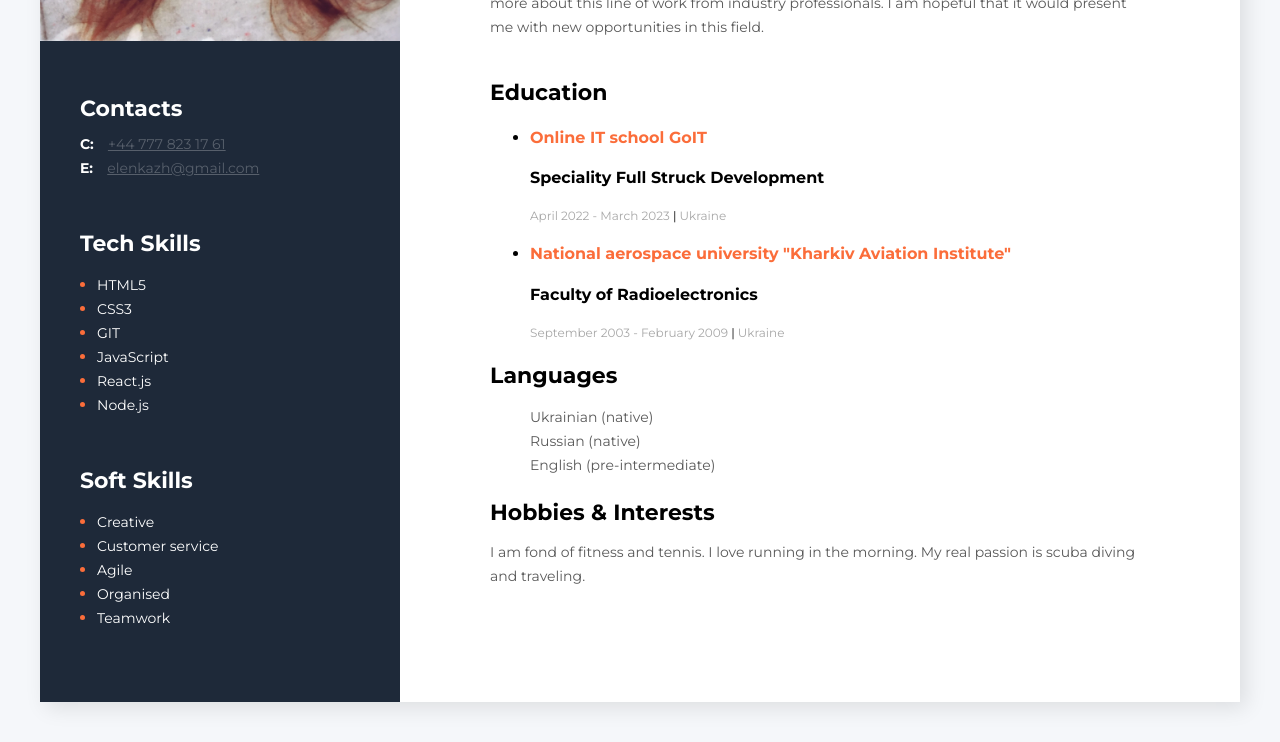
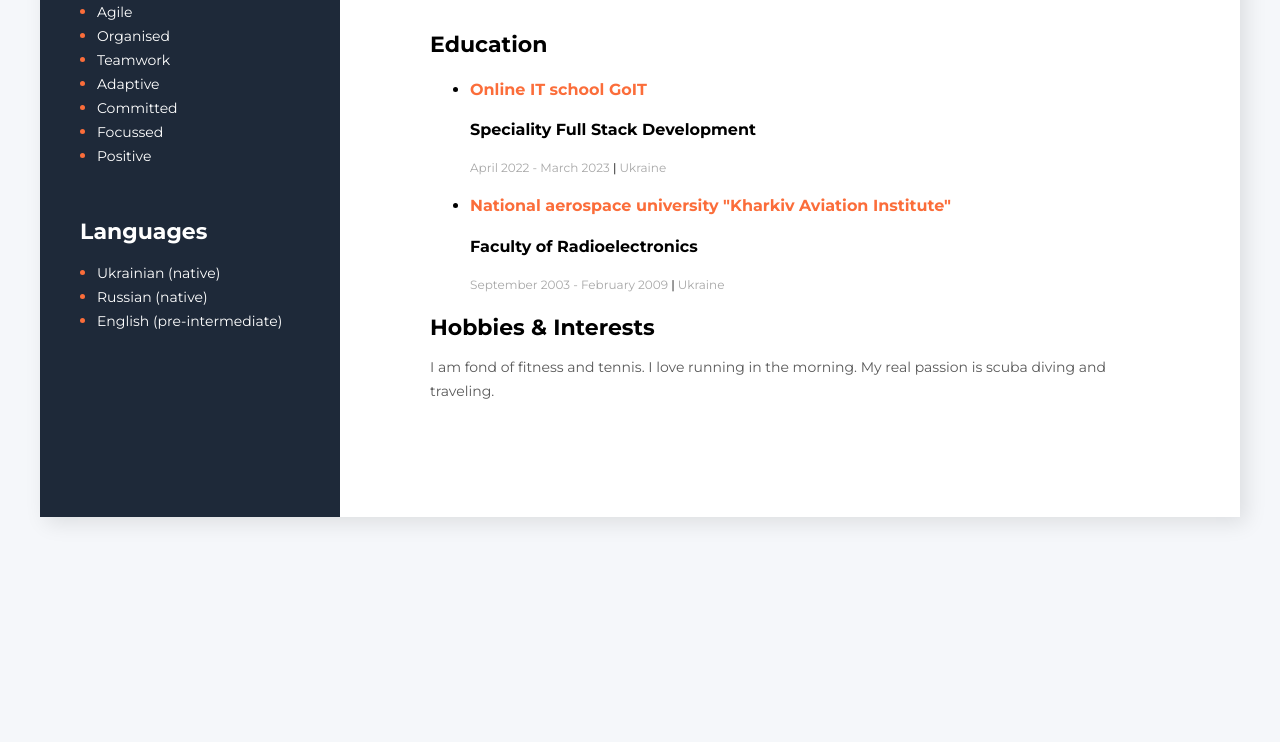
Before and after one commit to ElenaZhuvak/my-resume, a plain HTML site: page index.html in a window 1280 px wide. Shown: the part 593-1335 px from the top of the page. After the commit the page ends 1150 px from the top, so only its background shows below. Drawn offline with Linux system fonts and the light colour scheme.

Commit message:
remove photo

```diff
--- a/css/style.css
+++ b/css/style.css
@@ -134,25 +134,22 @@ body {
   margin: 0 0 10px 0;
 }
 
-/* Langueges */
-.list-language {
-  list-style: none;
-}
-
 /* Sidebar section */
 .sidebar-section {
   background-color: #1e2939;
-  width: 370px;
+  min-width: 300px;
+  /* width: 360px; */
   padding: 40px 0;
 }
 
-.image {
+/* .image {
   width: 360px;
-}
+} */
 
 .contacts-section,
 .tech-skills-section,
-.soft-skills-section {
+.soft-skills-section,
+.languages-section {
   margin: 50px 0 0 40px;
 }
 
@@ -216,3 +213,20 @@ body {
   line-height: 24px;
   color: #fff;
 }
+
+/* Languags section */
+.language-list {
+  padding: 0 0 0 17px;
+}
+
+.language-item {
+  color: #fb6d3a;
+}
+
+.language-item-text {
+  font-style: normal;
+  font-weight: normal;
+  font-size: 14px;
+  line-height: 24px;
+  color: #fff;
+}
--- a/index.html
+++ b/index.html
@@ -22,8 +22,7 @@
                     <h2 class="about-me-profession">Front-End Developer</h2>
                     <h1 class="about-me-name">Olena Zhuvak</h1>
 
-                    <p class="about-me-description">I am hard-working with a constant desire to learn. I enjoy working either independently or as part of a team. I always give 100% commitment to everything I do.<br>
-                        When I worked in the Ukraine I was enthusiastic and communicative and was able to organize my own business.  As a boss, I was always considerate to my employers and provided them with everything they needed in the workplace. I know how to manage expenses. I easily find a common language with different people. With the mobile business, I was able to travel to many different places of work.<br>When the war began, I adapted to a different type work. Enrolled on an online IT course to studying Full Struck Development. I want to be a front-end developer because I have worked hard to develop skills that are relevant to this industry and because this type of work brings me personal satisfaction. I feel especially satisfied and rewarded when I see that a website that I created is working well. I gained hands-on experience as well as a deep understanding of several programming languages. I'm excited to start my career as a Web-developer and learn more about this line of work from industry professionals. I am hopeful that it would present me with new opportunities in this field.</p>
+                    <p class="about-me-description">I am hard-working with a constant desire to learn. I enjoy working either independently or as part of a team. I always give 100% commitment to everything I do.<br> When I worked in the Ukraine I was enthusiastic and communicative and was able to organize my own business.  As a boss, I was always considerate to my employers and provided them with everything they needed in the workplace. I know how to manage expenses. I easily find a common language with different people. With the mobile business, I was able to travel to many different places of work.<br> When the war began, I adapted to a different type of work and enrolled on an online IT course to studying Full Stack Development. I would like to be a front-end developer because I have worked hard to develop skills that are relevant to this industry and because this type of work brings me personal satisfaction. I feel especially satisfied and rewarded when I see that a website that I created is working well. I gained hands-on experience as well as a deep understanding of several programming languages. I am excited to start my career as a web-developer and learn more about this line of work from industry professionals. I am hopeful that it would present me with new opportunities in this field.</p>
                 </div>
 
                 <!-- My projects section -->
@@ -110,7 +109,7 @@
                     <ul>
                         <li>
                             <h4> <span class="my-work-experience-company">Online IT school GoIT</span></h4>
-                            <h4>Speciality Full Struck Development</h4>
+                            <h4>Speciality Full Stack Development</h4>
                             <p class="my-work-experience-period">April 2022 - March 2023 <span class="my-work-experience-divider"> | </span>Ukraine</p>
                         </li>
                         <li>
@@ -118,16 +117,6 @@
                             <h4>Faculty of Radioelectronics</h4>
                             <p class="my-work-experience-period">September 2003 - February 2009 <span class="my-work-experience-divider"> | </span>Ukraine</p>
                         </li>
-                    </ul>
-                </div>
-
-                <!-- Langueges -->
-                <div>
-                    <h3 class="main-content-title">Languages</h3>
-                    <ul class="list-language">
-                        <li class="about-me-description">Ukrainian (native)</li>
-                        <li class="about-me-description">Russian (native)</li>
-                        <li class="about-me-description">English (pre-intermediate)</li>
                     </ul>
                 </div>
 
@@ -140,7 +129,7 @@
 
         <!-- Sidebar section -->
         <aside class="sidebar-section">
-            <img class="image" src="IMG_8277.jpg" alt="my photo">
+            <!-- <img class="image" src="IMG_8277.jpg" alt="my photo"> -->
 
             <!-- Contacts section -->
             <div class="contacts-section">
@@ -178,6 +167,20 @@
                     <li class="soft-skills-item"> <span class="soft-skills-item-text">Agile</span></li>
                     <li class="soft-skills-item"> <span class="soft-skills-item-text">Organised</span></li>
                     <li class="soft-skills-item"> <span class="soft-skills-item-text">Teamwork</span></li>
+                    <li class="soft-skills-item"> <span class="soft-skills-item-text">Adaptive</span></li>
+                    <li class="soft-skills-item"> <span class="soft-skills-item-text">Committed</span></li>
+                    <li class="soft-skills-item"> <span class="soft-skills-item-text">Focussed</span></li>
+                    <li class="soft-skills-item"> <span class="soft-skills-item-text">Positive</span></li>
+                </ul>
+            </div>
+
+            <!-- Langueges -->
+            <div class="languages-section">
+                <h3 class="sidebar-title">Languages</h3>
+                <ul class="language-list">
+                    <li class="language-item"> <span class="language-item-text">Ukrainian (native)</span></li>
+                    <li class="language-item"> <span class="language-item-text">Russian (native)</span></li>
+                    <li class="language-item"> <span class="language-item-text">English (pre-intermediate)</span></li>
                 </ul>
             </div>
         </aside>
```
